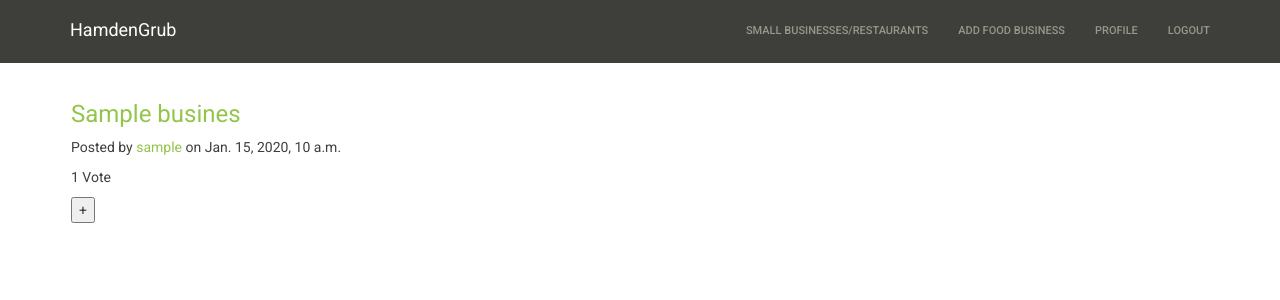
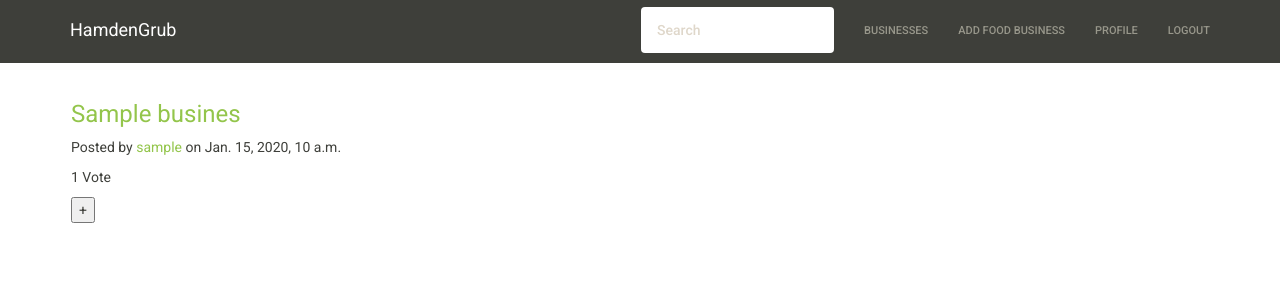
Before and after one commit to NickNg5/final_project, a Django app: page /business/ in a window 1280 px wide. Shown: the top 300 px of the page. Run offline with Django 3.2, Linux system fonts and the light colour scheme; a user stored in the database is signed in; tables that the repository leaves empty hold one stand-in row (values such as "Sample post"); some libraries are stand-ins or nearby versions.

Commit message:
Add search

```diff
--- a/core/urls.py
+++ b/core/urls.py
@@ -18,4 +18,5 @@ urlpatterns = patterns('',
      url(r'^user/(?P<slug>\w+)/$', login_required(UserDetailView.as_view()), name='user_detail'),
      url(r'^user/update/(?P<slug>\w+)/$', login_required(UserUpdateView.as_view()), name='user_update'),
      url(r'^user/delete/(?P<slug>\w+)/$', login_required(UserDeleteView.as_view()), name='user_delete'),
+     url(r'^search/$', login_required(SearchBusinessListView.as_view()), name='search'),
 )
--- a/core/views.py
+++ b/core/views.py
@@ -176,3 +176,8 @@ class UserDeleteView(DeleteView):
         user.is_active = False
         user.save()
         return redirect(self.get_success_url())
+
+class SearchBusinessListView(BusinessListView):
+    def get_queryset(self):
+        incoming_query_string = self.request.GET.get('query', '')
+        return Business.objects.filter(title__icontains=incoming_query_string)
--- a/templates/base.html
+++ b/templates/base.html
@@ -24,7 +24,10 @@
         <div id="navbar" class="navbar-collapse collapse">
           <ul class="nav navbar-nav navbar-right">
             {% if user.is_authenticated %}
-              <li><a href="{% url 'business_list' %}">Small Businesses/Restaurants</a></li>
+              <form action="{% url 'search' %}" class="navbar-form navbar-left" method="get">
+                  <input type="text" placeholder="Search" class="form-control" name="query">
+              </form>
+              <li><a href="{% url 'business_list' %}">Businesses</a></li>
               <li><a href="{% url 'business_create' %}">Add Food Business</a></li>
               <li><a href="{% url 'user_detail' slug=user.username %}">Profile</a></li>
               <li><a href="{% url 'auth_logout' %}">Logout</a></li>
--- a/templates/business/business_list.html
+++ b/templates/business/business_list.html
@@ -12,5 +12,7 @@
         <button>+</button>
     </form>
 </div>
+{% empty %}
+<p>No results found.</p>
 {% endfor %}
 {% endblock %}
```
